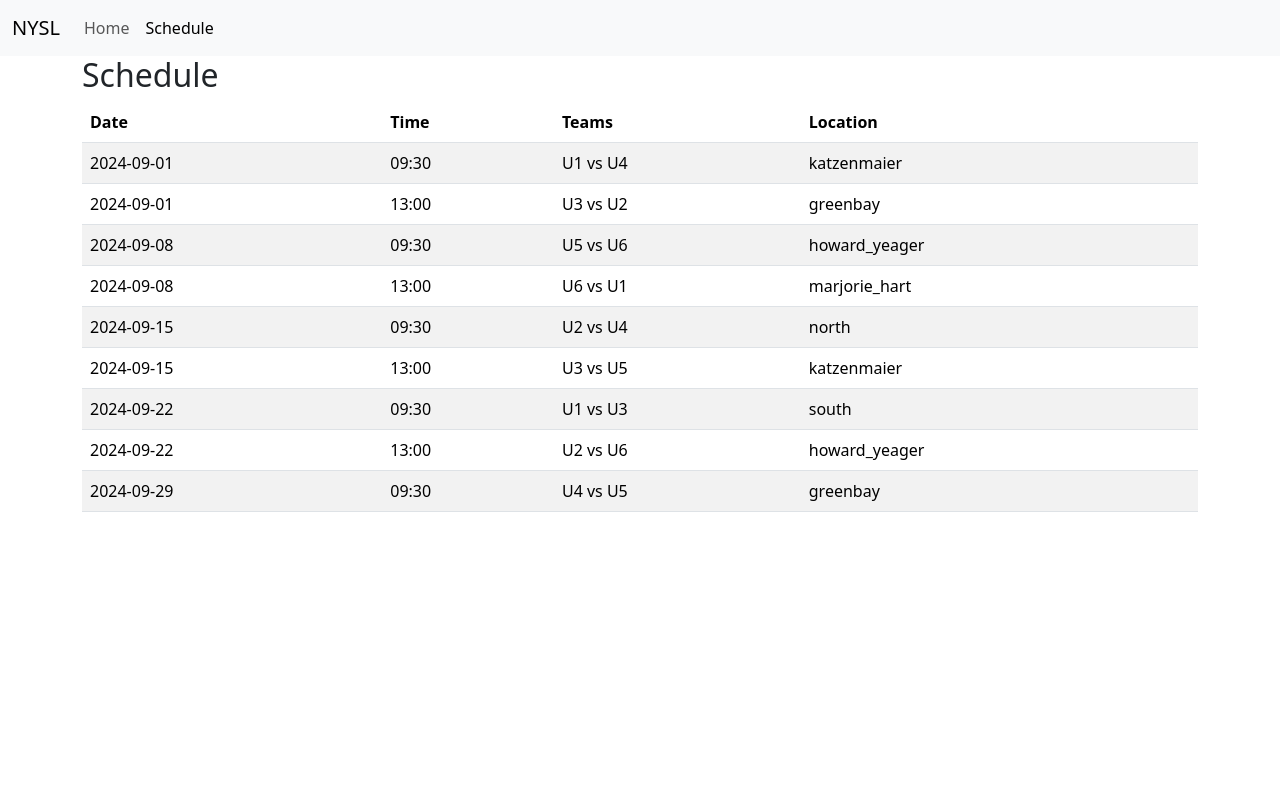
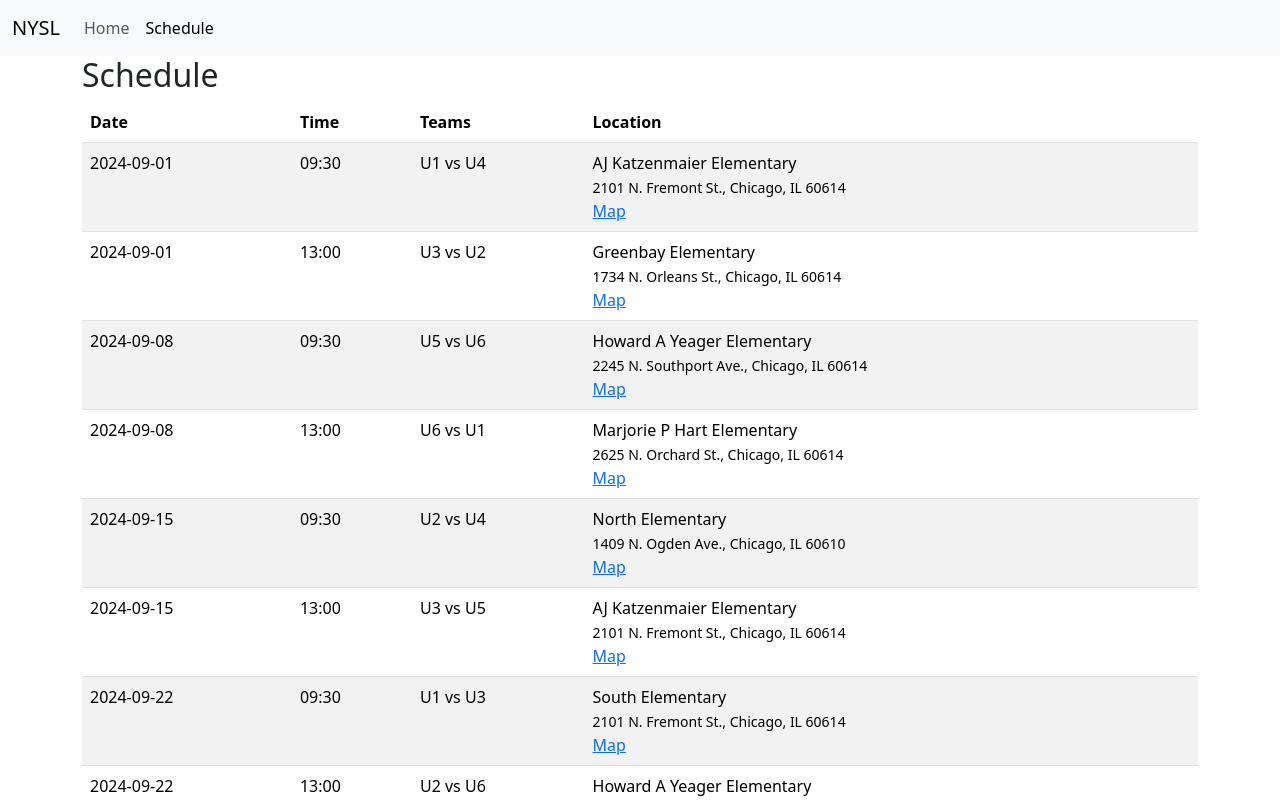
Before and after one commit to luiscasanovas/NYSL, a React (Create React App) app: page /games in a window 1280 px wide. Shown: the top 800 px of the page. Built offline with nearby package versions, Linux system fonts and the light colour scheme.

Commit message:
display schedule

```diff
--- a/src/components/Schedule.jsx
+++ b/src/components/Schedule.jsx
@@ -1,17 +1,8 @@
 import React from 'react';
+import data from '../gamesData.json';
 
 const Schedule = () => {
-  const games = [
-    { date: "2024-09-01", time: "09:30", teams: ["U1", "U4"], location: "katzenmaier" },
-    { date: "2024-09-01", time: "13:00", teams: ["U3", "U2"], location: "greenbay" },
-    { date: "2024-09-08", time: "09:30", teams: ["U5", "U6"], location: "howard_yeager" },
-    { date: "2024-09-08", time: "13:00", teams: ["U6", "U1"], location: "marjorie_hart" },
-    { date: "2024-09-15", time: "09:30", teams: ["U2", "U4"], location: "north" },
-    { date: "2024-09-15", time: "13:00", teams: ["U3", "U5"], location: "katzenmaier" },
-    { date: "2024-09-22", time: "09:30", teams: ["U1", "U3"], location: "south" },
-    { date: "2024-09-22", time: "13:00", teams: ["U2", "U6"], location: "howard_yeager" },
-    { date: "2024-09-29", time: "09:30", teams: ["U4", "U5"], location: "greenbay" },
-  ];
+  const { games, locations } = data;
 
   return (
     <div className="container">
@@ -26,14 +17,21 @@ const Schedule = () => {
           </tr>
         </thead>
         <tbody>
-          {games.map((game, index) => (
-            <tr key={index}>
-              <td>{game.date}</td>
-              <td>{game.time}</td>
-              <td>{game.teams.join(" vs ")}</td>
-              <td>{game.location}</td>
-            </tr>
-          ))}
+          {games.map((game, index) => {
+            const locationDetails = locations[game.location];
+            return (
+              <tr key={index}>
+                <td>{game.date}</td>
+                <td>{game.time}</td>
+                <td>{game.teams.join(" vs ")}</td>
+                <td>
+                  {locationDetails.name}<br />
+                  <small>{locationDetails.address}</small><br />
+                  <a href={locationDetails.map_url} target="_blank" rel="noopener noreferrer">Map</a>
+                </td>
+              </tr>
+            );
+          })}
         </tbody>
       </table>
     </div>
--- a/src/gamesData.json
+++ b/src/gamesData.json
@@ -31,60 +31,23 @@
       "map_url": "https://maps.google.com/?q=2101+N.+Fremont+St.,+Chicago,+IL+60614"
     }
   },
-  "games": {
-    "2024_09_01_1": {
-      "date": "2024-09-01",
-      "time": "09:30",
-      "teams": ["U1", "U4"],
-      "location": "katzenmaier"
-    },
-    "2024_09_01_2": {
-      "date": "2024-09-01",
-      "time": "13:00",
-      "teams": ["U3", "U2"],
-      "location": "greenbay"
-    },
-    "2024_09_08_1": {
-      "date": "2024-09-08",
-      "time": "09:30",
-      "teams": ["U5", "U6"],
-      "location": "howard_yeager"
-    },
-    "2024_09_08_2": {
-      "date": "2024-09-08",
-      "time": "13:00",
-      "teams": ["U6", "U1"],
-      "location": "marjorie_hart"
-    },
-    "2024_09_15_1": {
-      "date": "2024-09-15",
-      "time": "09:30",
-      "teams": ["U2", "U4"],
-      "location": "north"
-    },
-    "2024_09_15_2": {
-      "date": "2024-09-15",
-      "time": "13:00",
-      "teams": ["U3", "U5"],
-      "location": "katzenmaier"
-    },
-    "2024_09_22_1": {
-      "date": "2024-09-22",
-      "time": "09:30",
-      "teams": ["U1", "U3"],
-      "location": "south"
-    },
-    "2024_09_22_2": {
-      "date": "2024-09-22",
-      "time": "13:00",
-      "teams": ["U2", "U6"],
-      "location": "howard_yeager"
-    },
-    "2024_09_29_1": {
-      "date": "2024-09-29",
-      "time": "09:30",
-      "teams": ["U4", "U5"],
-      "location": "greenbay"
-    }
-  }
+  "games": [
+    { "date": "2024-09-01", "time": "09:30", "teams": ["U1", "U4"], "location": "katzenmaier" },
+    { "date": "2024-09-01", "time": "13:00", "teams": ["U3", "U2"], "location": "greenbay" },
+    { "date": "2024-09-08", "time": "09:30", "teams": ["U5", "U6"], "location": "howard_yeager" },
+    { "date": "2024-09-08", "time": "13:00", "teams": ["U6", "U1"], "location": "marjorie_hart" },
+    { "date": "2024-09-15", "time": "09:30", "teams": ["U2", "U4"], "location": "north" },
+    { "date": "2024-09-15", "time": "13:00", "teams": ["U3", "U5"], "location": "katzenmaier" },
+    { "date": "2024-09-22", "time": "09:30", "teams": ["U1", "U3"], "location": "south" },
+    { "date": "2024-09-22", "time": "13:00", "teams": ["U2", "U6"], "location": "howard_yeager" },
+    { "date": "2024-09-29", "time": "09:30", "teams": ["U4", "U5"], "location": "greenbay" },
+    { "date": "2024-10-06", "time": "09:30", "teams": ["U2", "U5"], "location": "marjorie_hart" },
+    { "date": "2024-10-06", "time": "13:00", "teams": ["U1", "U6"], "location": "south" },
+    { "date": "2024-10-13", "time": "09:30", "teams": ["U3", "U4"], "location": "howard_yeager" },
+    { "date": "2024-10-13", "time": "13:00", "teams": ["U5", "U1"], "location": "greenbay" },
+    { "date": "2024-10-20", "time": "09:30", "teams": ["U6", "U3"], "location": "north" },
+    { "date": "2024-10-20", "time": "13:00", "teams": ["U2", "U4"], "location": "marjorie_hart" },
+    { "date": "2024-10-27", "time": "09:30", "teams": ["U3", "U1"], "location": "katzenmaier" },
+    { "date": "2024-10-27", "time": "13:00", "teams": ["U5", "U6"], "location": "howard_yeager" }
+  ]
 }
```
